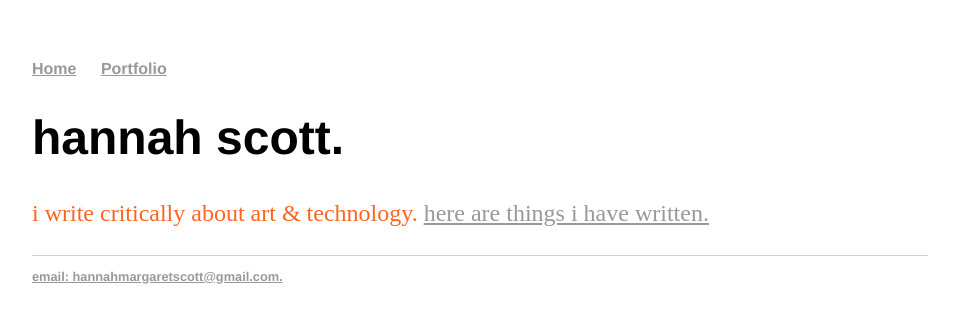
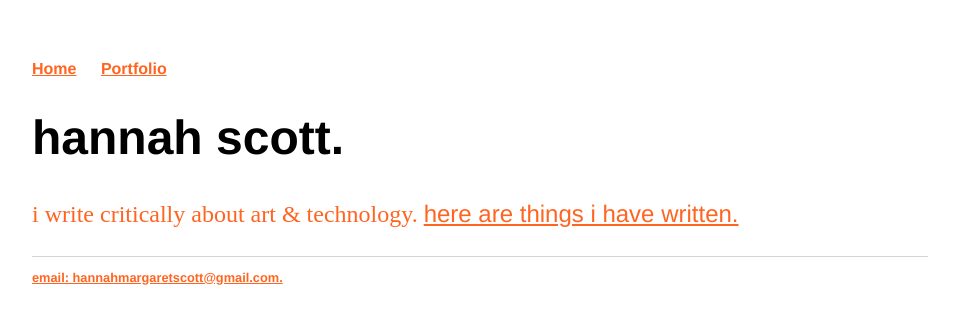
Before and after one commit to hannahmargaretscott/hannahmargaretscott.github.io, a Jekyll site: the page built from index.html, in a window 1280 px wide. Shown: the top 324 px of the page, without its empty margins (160-1119 px from the left). Built offline with Jekyll 4.4.1, drawn with Linux system fonts in a browser that asks for light colours.

Commit message:
Update main.css

```diff
--- a/css/main.css
+++ b/css/main.css
@@ -13,7 +13,8 @@ nav ul li, footer ul li {
     margin-right: 20px;
 }
 a {
-    color: #999;
+    font-family:'Helvetica', 'Arial', 'Sans-Serif';
+    color: #ff6421;
 }
 a:hover {
     background-color: pink;
```
